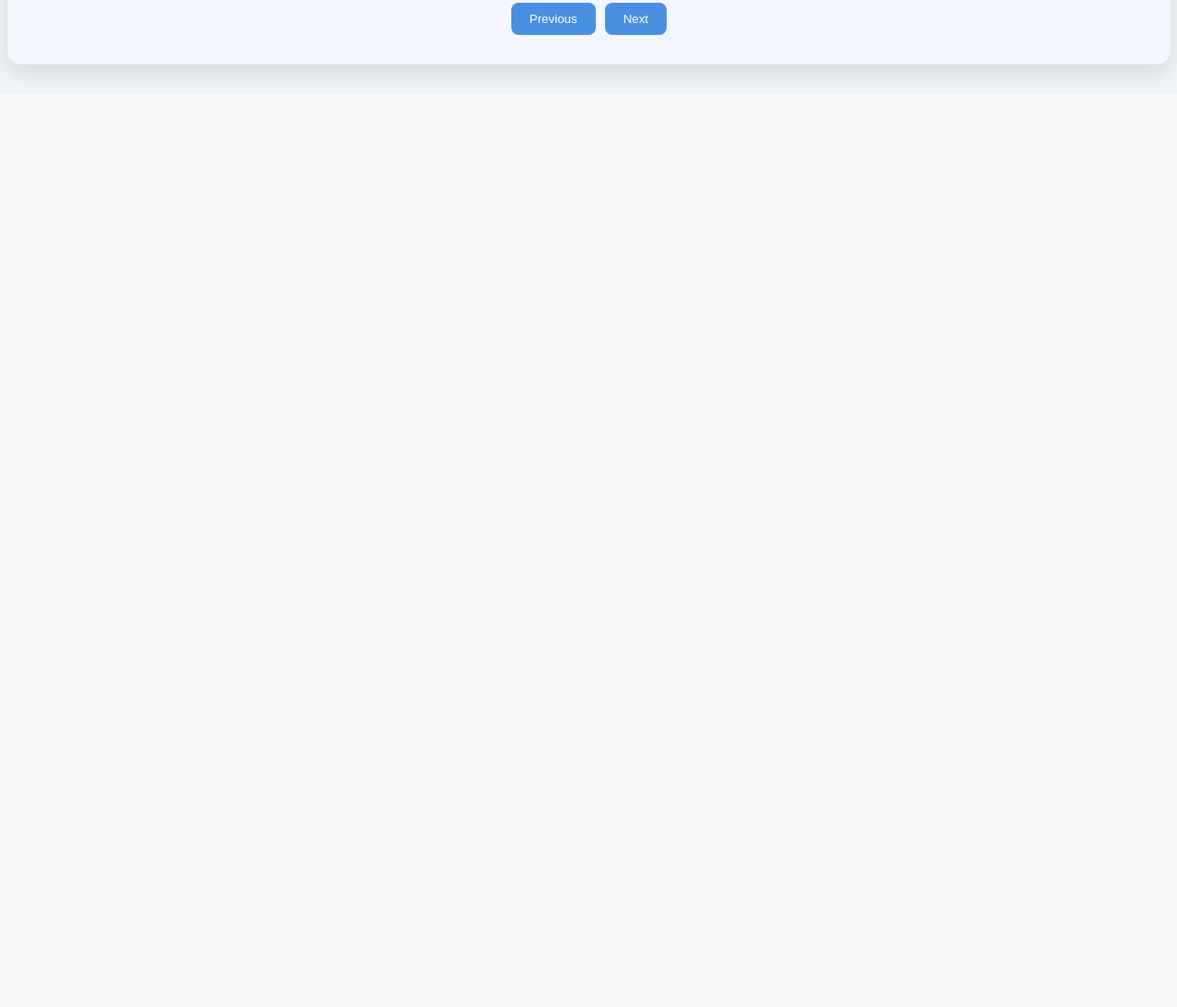
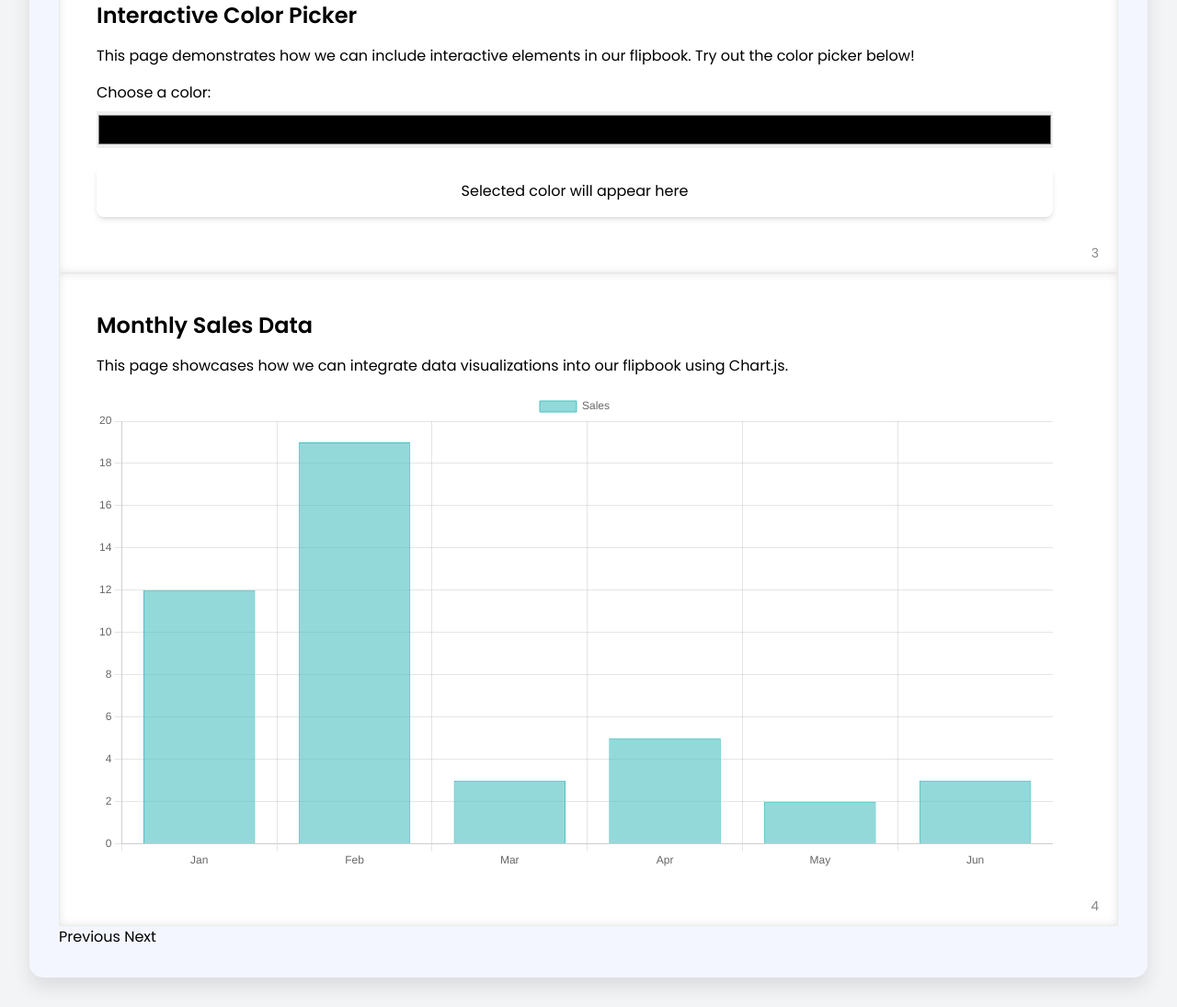
Before and after one commit to andifathulms/flipbook, a Django app: page / in a window 1280 px wide. Shown: the part 844-1939 px from the top of the page at 92% size. Before the commit the page ends 934 px from the top, so only its background shows below. Run offline with Django 5.2, Linux system fonts and the light colour scheme; some libraries are stand-ins or nearby versions.

Commit message:
refactor pages into index

```diff
--- a/flipbook/views.py
+++ b/flipbook/views.py
@@ -1,8 +1,35 @@
-from django.http import HttpResponse, HttpRequest
+from django.http import HttpResponse, HttpRequest, JsonResponse
 from django.shortcuts import render
-
+from django.template.loader import render_to_string
 
 def index(request: HttpRequest) -> HttpResponse:
-    context_data = {}
-
-    return render(request, "index.html", context_data)
+    if request.headers.get('x-requested-with') == 'XMLHttpRequest':
+        # AJAX request for additional pages
+        start_page = int(request.GET.get('start', 1))
+        end_page = int(request.GET.get('end', start_page + 3))
+        pages_content = []
+        for page_num in range(start_page, end_page + 1):
+            try:
+                page_content = render_to_string(f'pages/page_{page_num}.html')
+                pages_content.append({
+                    'number': page_num,
+                    'content': page_content
+                })
+            except:
+                # Stop if page template doesn't exist
+                break
+        return JsonResponse({'pages': pages_content})
+    else:
+        # Initial page load
+        initial_pages = 4  # Load first 4 pages initially
+        pages_content = []
+        for page_num in range(1, initial_pages + 1):
+            page_content = render_to_string(f'pages/page_{page_num}.html')
+            pages_content.append({
+                'number': page_num,
+                'content': page_content
+            })
+        context_data = {
+            'initial_pages': pages_content
+        }
+        return render(request, "index.html", context_data)
--- a/templates/index.html
+++ b/templates/index.html
@@ -5,6 +5,9 @@
     <meta charset="UTF-8">
     <meta name="viewport" content="width=device-width, initial-scale=1.0">
     <title>Enhanced Flipbook</title>
+
+    <!-- Tailwind CSS -->
+    {% tailwind_css %}
 
     <!-- Importing Google Fonts for Poppins -->
     <link href="https://fonts.googleapis.com/css2?family=Poppins:wght@400;600&display=swap" rel="stylesheet">
@@ -21,13 +24,45 @@
     <script>
         document.addEventListener("DOMContentLoaded", function() {
             const flipbook = $("#flipbook");
+            let currentPage = {{ initial_pages|length }};
+            const pagesPerLoad = 4;
 
             function resizeFlipbook() {
                 const containerWidth = $(".flipbook-container").width();
-                const width = Math.min(containerWidth * 0.9, 1200); // 90% of container width, max 1200px
-                const height = width * 0.7; // Adjust aspect ratio for better fit
+                const width = Math.min(containerWidth * 0.9, 1200);
+                const height = width * 0.7;
 
                 flipbook.turn('size', width, height);
+            }
+
+            function loadMorePages() {
+                $.ajax({
+                    url: '{% url "index" %}',
+                    method: 'GET',
+                    data: {
+                        start: currentPage + 1,
+                        end: currentPage + pagesPerLoad
+                    },
+                    headers: {
+                        'X-Requested-With': 'XMLHttpRequest'
+                    },
+                    success: function(data) {
+                        if (data.pages.length > 0) {
+                            data.pages.forEach(function(page) {
+                                flipbook.turn('addPage', createPageElement(page), page.number);
+                            });
+                            currentPage += data.pages.length;
+                        }
+                    }
+                });
+            }
+
+            function createPageElement(pageData) {
+                return $('<div>', {
+                    class: 'flipbook-page',
+                    html: '<div class="content-wrapper">' + pageData.content + '</div>' +
+                          '<div class="page-number">' + pageData.number + '</div>'
+                });
             }
 
             // Initialize flipbook functionality
@@ -36,9 +71,12 @@
                 acceleration: true,
                 gradients: !$.isTouch,
                 elevation: 50,
+                pages: {{ initial_pages|length }},
                 when: {
-                    turned: function(e, page) {
-                        console.log('Current page: ' + page);
+                    turning: function(event, page, view) {
+                        if (page >= currentPage - 1) {
+                            loadMorePages();
+                        }
                     }
                 }
             });
@@ -54,12 +92,11 @@
     <style>
         body {
             font-family: 'Poppins', sans-serif;
-            background-color: #f0f4f8;
         }
 
         .flipbook-container {
-            max-width: 1400px; /* Increased from 1200px */
-            width: 95%; /* Added to ensure some margin on very wide screens */
+            max-width: 1400px;
+            width: 95%;
             margin: 2rem auto;
             padding: 2rem;
             background-color: #F4F6FF;
@@ -81,7 +118,7 @@
         }
 
         .content-wrapper {
-            margin: 20px 50px 40px 20px; /* Adjusted to give space for page number */
+            margin: 20px 50px 40px 20px;
             text-align: justify;
         }
 
@@ -91,38 +128,23 @@
             right: 20px;
             font-size: 14px;
             color: #888;
-            z-index: 10; /* Ensure it's above other content */
+            z-index: 10;
         }
 
         .nav-button {
-            background-color: #4A90E2;
-            color: white;
-            padding: 10px 20px;
-            border-radius: 8px;
-            transition: background-color 0.3s, transform 0.1s;
-            text-align: center;
-            border: none;
-            cursor: pointer;
-            margin: 0 5px;
+            @apply bg-blue-500 text-white px-4 py-2 rounded-lg transition-colors duration-300 ease-in-out;
         }
 
         .nav-button:hover {
-            background-color: #357ABD;
-        }
-
-        .nav-button:active {
-            transform: scale(0.98);
+            @apply bg-blue-600;
         }
 
         .nav-button:focus {
-            outline: none;
-            box-shadow: 0 0 0 3px rgba(74, 144, 226, 0.3);
+            @apply outline-none ring-2 ring-blue-300;
         }
 
         .button-container {
-            display: flex;
-            justify-content: center;
-            margin-top: 20px;
+            @apply flex justify-center mt-5 space-x-4;
         }
     </style>
 </head>
@@ -132,41 +154,14 @@
         <div class="flipbook-container">
             <!-- Flipbook Container -->
             <div id="flipbook">
-                <!-- Page 1 -->
+                {% for page in initial_pages %}
                 <div class="flipbook-page">
                     <div class="content-wrapper">
-                        <h2 class="text-xl font-semibold">
-                            E-MODUL SISTEM PERSAMAAN LINEAR DUA VARIABEL BERBANTUAN APLIKASI PYTHON
-                            UNTUK MENINGKATKAN PENALARAN MATEMATIS SISWA SEKOLAH MENENGAH PERTAMA
-                        </h2>
-                        <p>Welcome to the first page of the enhanced flipbook! This is where you can introduce the content of the book.</p>
+                        {{ page.content|safe }}
                     </div>
-                    <div class="page-number">1</div>
+                    <div class="page-number">{{ page.number }}</div>
                 </div>
-                <!-- Page 2 -->
-                <div class="flipbook-page">
-                    <div class="content-wrapper">
-                        <h2 class="text-xl font-semibold">Chapter 1</h2>
-                        <p>Chapter 1 begins here. You can add any information, text, or images you want to include on this page.</p>
-                    </div>
-                    <div class="page-number">2</div>
-                </div>
-                <!-- Page 3 -->
-                <div class="flipbook-page">
-                    <div class="content-wrapper">
-                        <h2 class="text-xl font-semibold">Chapter 2</h2>
-                        <p>Chapter 2 contains more exciting content and expands on the ideas from Chapter 1.</p>
-                    </div>
-                    <div class="page-number">3</div>
-                </div>
-                <!-- Page 4 -->
-                <div class="flipbook-page">
-                    <div class="content-wrapper">
-                        <h2 class="text-xl font-semibold">Conclusion</h2>
-                        <p>This is the conclusion of the book. You can wrap up your ideas and summarize key points here.</p>
-                    </div>
-                    <div class="page-number">4</div>
-                </div>
+                {% endfor %}
             </div>
 
             <!-- Navigation Buttons -->
--- /dev/null
+++ b/templates/pages/page_1.html
@@ -0,0 +1,10 @@
+<h2 class="text-2xl font-semibold mb-4">Welcome to Our Flipbook</h2>
+<p class="mb-4">This interactive flipbook is designed to showcase various types of content and demonstrate the flexibility of our dynamic page loading system.</p>
+<p class="mb-4">As you flip through the pages, you'll encounter different layouts, information types, and interactive elements.</p>
+<ul class="list-disc list-inside mb-4">
+    <li>Textual content</li>
+    <li>Images and graphics</li>
+    <li>Interactive elements</li>
+    <li>And more!</li>
+</ul>
+<p>Enjoy exploring our flipbook!</p>
--- /dev/null
+++ b/templates/pages/page_2.html
@@ -0,0 +1,5 @@
+<h2 class="text-2xl font-semibold mb-4">The Beauty of Nature</h2>
+<img src="/api/placeholder/400/300" alt="Beautiful landscape" class="float-right ml-4 mb-4 rounded-lg shadow-md">
+<p class="mb-4">Nature has always been a source of inspiration and wonder. From majestic mountains to serene lakes, the natural world offers a diverse array of breathtaking sights.</p>
+<p class="mb-4">Did you know? The Earth is home to an estimated 8.7 million species, yet scientists believe we've only discovered about 1.2 million of them.</p>
+<p>Exploring nature not only provides aesthetic pleasure but also contributes to our well-being and understanding of the world around us.</p>
--- /dev/null
+++ b/templates/pages/page_3.html
@@ -0,0 +1,28 @@
+<h2 class="text-2xl font-semibold mb-4">Interactive Color Picker</h2>
+<p class="mb-4">This page demonstrates how we can include interactive elements in our flipbook. Try out the color picker below!</p>
+<div class="mb-4">
+    <label for="colorPicker" class="block mb-2">Choose a color:</label>
+    <input type="color" id="colorPicker" class="w-full h-10 cursor-pointer">
+</div>
+<div id="colorDisplay" class="p-4 text-center rounded-lg shadow-md">
+    Selected color will appear here
+</div>
+
+<script>
+    document.getElementById('colorPicker').addEventListener('input', function(e) {
+        var color = e.target.value;
+        var display = document.getElementById('colorDisplay');
+        display.style.backgroundColor = color;
+        display.style.color = getContrastColor(color);
+        display.textContent = 'Selected color: ' + color;
+    });
+
+    function getContrastColor(hexcolor) {
+        hexcolor = hexcolor.replace("#", "");
+        var r = parseInt(hexcolor.substr(0,2),16);
+        var g = parseInt(hexcolor.substr(2,2),16);
+        var b = parseInt(hexcolor.substr(4,2),16);
+        var yiq = ((r*299)+(g*587)+(b*114))/1000;
+        return (yiq >= 128) ? 'black' : 'white';
+    }
+</script>
--- /dev/null
+++ b/templates/pages/page_4.html
@@ -0,0 +1,29 @@
+<h2 class="text-2xl font-semibold mb-4">Monthly Sales Data</h2>
+<p class="mb-4">This page showcases how we can integrate data visualizations into our flipbook using Chart.js.</p>
+<canvas id="salesChart" width="400" height="200"></canvas>
+
+<script src="https://cdnjs.cloudflare.com/ajax/libs/Chart.js/3.7.0/chart.min.js"></script>
+<script>
+    var ctx = document.getElementById('salesChart').getContext('2d');
+    var salesChart = new Chart(ctx, {
+        type: 'bar',
+        data: {
+            labels: ['Jan', 'Feb', 'Mar', 'Apr', 'May', 'Jun'],
+            datasets: [{
+                label: 'Sales',
+                data: [12, 19, 3, 5, 2, 3],
+                backgroundColor: 'rgba(75, 192, 192, 0.6)',
+                borderColor: 'rgba(75, 192, 192, 1)',
+                borderWidth: 1
+            }]
+        },
+        options: {
+            responsive: true,
+            scales: {
+                y: {
+                    beginAtZero: true
+                }
+            }
+        }
+    });
+</script>
```
Also changed, not shown: templates/pages/page_5.html (added, +10 -0 lines), templates/pages/page_6.html (added, +10 -0 lines).
